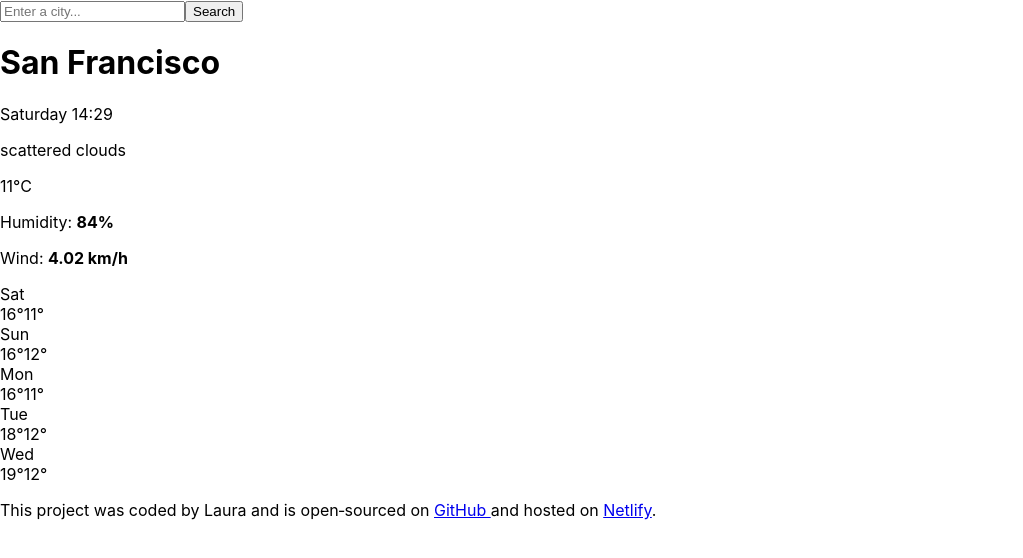
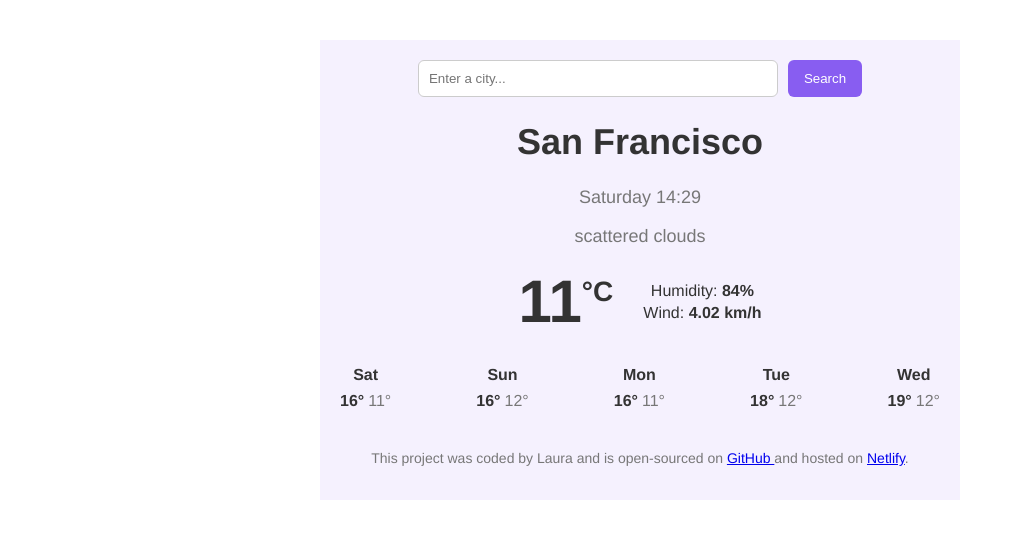
Before and after one commit to Laura-html/weather-react, a React (Create React App) app: page / in a window 1280 px wide. Shown: the top 558 px of the page, without its empty margins (0-1023 px from the left). Built offline with nearby package versions, Linux system fonts and the light colour scheme.

Commit message:
added css

```diff
--- a/src/index.css
+++ b/src/index.css
@@ -1,13 +1,104 @@
-body {
-  margin: 0;
-  font-family: -apple-system, BlinkMacSystemFont, 'Segoe UI', 'Roboto', 'Oxygen',
-    'Ubuntu', 'Cantarell', 'Fira Sans', 'Droid Sans', 'Helvetica Neue',
-    sans-serif;
-  -webkit-font-smoothing: antialiased;
-  -moz-osx-font-smoothing: grayscale;
+.weather-app {
+  max-width: 600px;
+  margin: 40px auto;
+  padding: 20px 20px;
+  font-family: "Helvetica Neue", Arial, sans-serif;
+  color: #333;
+  background-color: #f5f1fe;
 }
 
-code {
-  font-family: source-code-pro, Menlo, Monaco, Consolas, 'Courier New',
-    monospace;
+.header {
+  text-align: center;
+  margin-bottom: 20px;
 }
+
+.search-form {
+  display: flex;
+  justify-content: center;
+  gap: 10px;
+}
+
+.search-input {
+  padding: 10px;
+  width: 60%;
+  border-radius: 6px;
+  border: 1px solid #ccc;
+}
+
+.search-button {
+  padding: 10px 16px;
+  border: none;
+  background: #885df1;
+  color: white;
+  border-radius: 6px;
+  cursor: pointer;
+}
+
+.current-weather {
+  text-align: center;
+  margin-bottom: 30px;
+}
+
+.city {
+  font-size: 36px;
+  font-weight: bold;
+}
+
+.date-time,
+.description {
+  font-size: 18px;
+  color: #777;
+}
+
+.weather-details {
+  display: flex;
+  justify-content: center;
+  align-items: center;
+  gap: 30px;
+  margin-top: 20px;
+}
+
+.temperature {
+  font-size: 60px;
+  font-weight: bold;
+}
+
+.temp-unit {
+  font-size: 28px;
+  vertical-align: super;
+}
+
+.extra-info p {
+  margin: 4px 0;
+}
+
+.forecast {
+  display: flex;
+  justify-content: space-between;
+  margin-top: 30px;
+}
+
+.forecast-day {
+  text-align: center;
+}
+
+.forecast-name {
+  font-weight: bold;
+  margin-bottom: 8px;
+}
+
+.max {
+  font-weight: bold;
+  margin-right: 4px;
+}
+
+.min {
+  color: #777;
+}
+
+.footer {
+  margin-top: 40px;
+  text-align: center;
+  font-size: 14px;
+  color: #777;
+}
```
